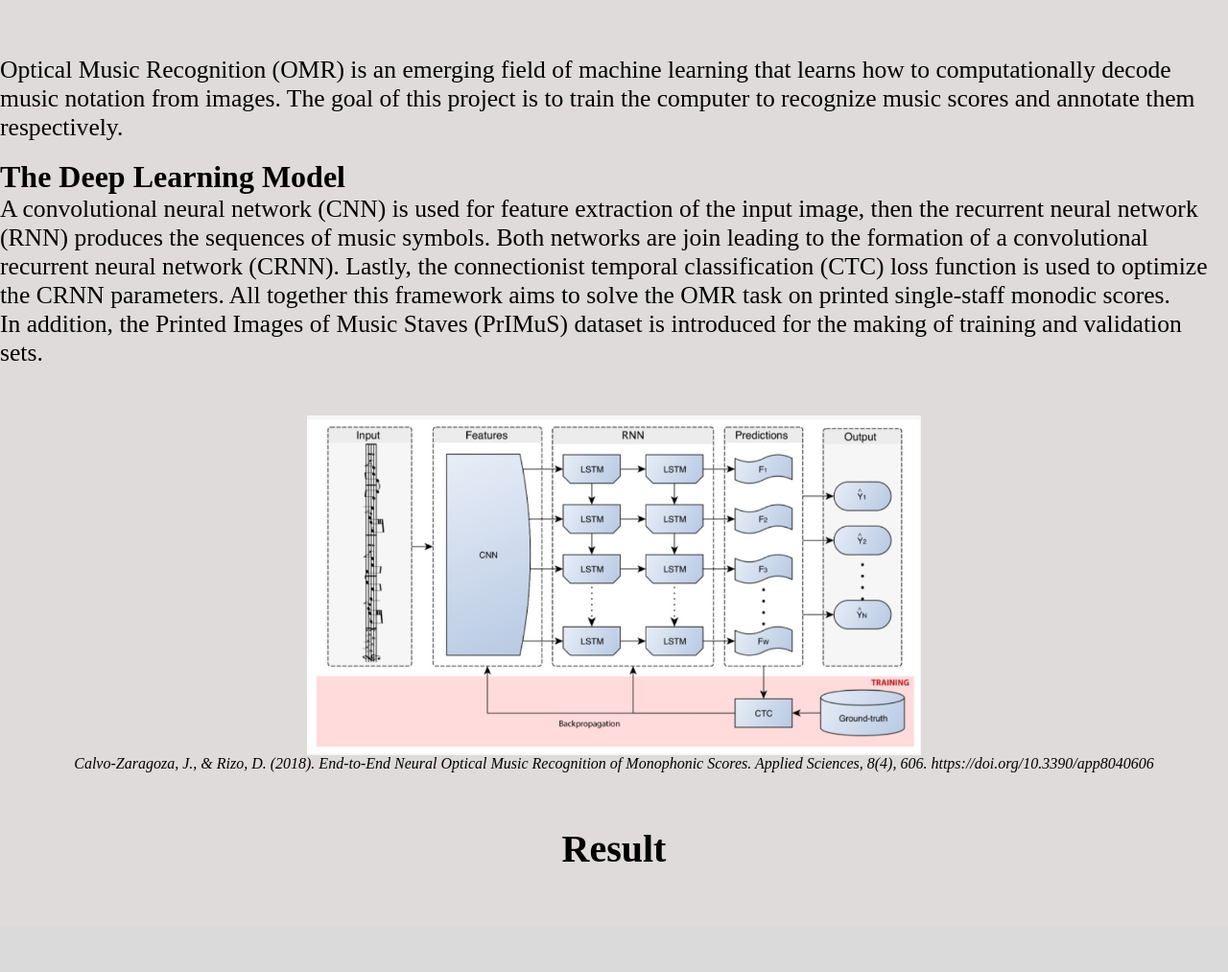
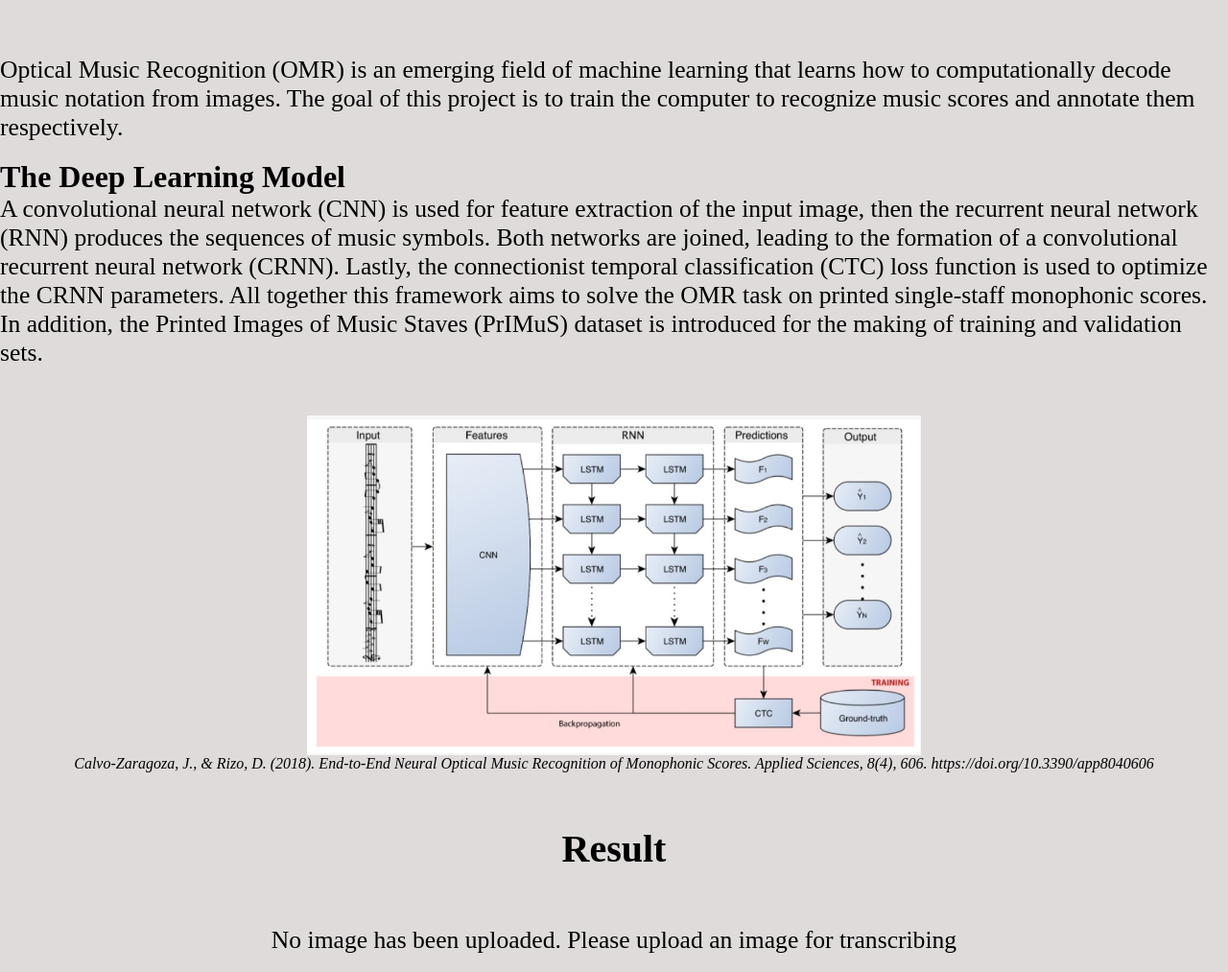
Before and after one commit to rxchelzhxng/omr-piano, a Flask app: page / in a window 1280 px wide. Shown: the part 580-1593 px from the top of the page at 96% size. Before the commit the page ends 1478 px from the top, so only its background shows below. Run offline with Flask 2, Linux system fonts and the light colour scheme; parts of the project's set-up code (start-up, migrations or seed data) failed here and were passed over.

Commit message:
Add section for predicted result

```diff
--- a/templates/index.html
+++ b/templates/index.html
@@ -8,7 +8,7 @@
     <meta name="keywords" content=""/>
     <meta name="description" content="" />
 
-    <link rel="stylesheet" href="../static/style.css">
+    <link rel="stylesheet" href="{{ url_for('static', filename='style.css') }}">
 
 </head>
 <body style="background-color: #dfdbdb">
@@ -63,16 +63,29 @@
         <p>Optical Music Recognition (OMR) is an emerging field of machine learning that learns how to computationally decode music notation from images. The goal of this project is to train the computer to recognize music scores and annotate them respectively. </p>
         <br>
         <a href="https://www.mdpi.com/2076-3417/8/4/606/htm">The Deep Learning Model</a>
-        <p>A convolutional neural network (CNN) is used for feature extraction of the input image, then the recurrent neural network (RNN) produces the sequences of music symbols. Both networks are join leading to the formation of a convolutional recurrent neural network (CRNN).
-            Lastly, the connectionist temporal classification (CTC) loss function is used to optimize the CRNN parameters. All together this framework aims to solve the OMR task on printed single-staff monodic scores.
+        <p>A convolutional neural network (CNN) is used for feature extraction of the input image, then the recurrent neural network (RNN) produces the sequences of music symbols. Both networks are joined, leading to the formation of a convolutional recurrent neural network (CRNN).
+            Lastly, the connectionist temporal classification (CTC) loss function is used to optimize the CRNN parameters. All together this framework aims to solve the OMR task on printed single-staff monophonic scores.
             <br>In addition, the Printed Images of Music Staves (PrIMuS) dataset is introduced for the making of training and validation sets.
         </p>
-        <img class="model-img" src="../model.jpg", alt="Deep Learning Model">
+        <img class="model-img" src="model.jpg" alt="Deep Learning Model">
         <p class="model-citation">Calvo-Zaragoza, J., & Rizo, D. (2018). End-to-End Neural Optical Music Recognition of Monophonic Scores. Applied Sciences, 8(4), 606. https://doi.org/10.3390/app8040606</p>
     </div>
     <section id="result">
         <h1>Result</h1>
     </section>
+    {% if final_result %}
+    <img class="annotated" src="/annotated.jpg">
+    <br>
+    <form action="{{ url_for('index')}}">
+        <input class="button is-primary" type="submit" value="Read another sheet">
+    </form>
+    {% else %}
+    <div class="no-result">
+        <p>No image has been uploaded. Please upload an image for transcribing</p>
+    </div>
+    {% endif %}
+    <br>
+
 
 
    <!-- ===== Submit file ==== -->
```
